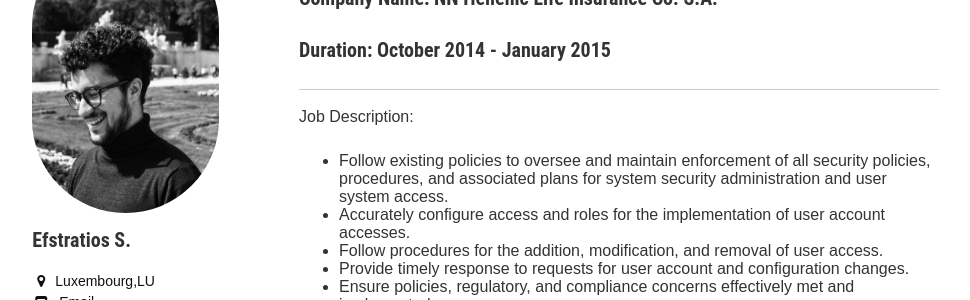
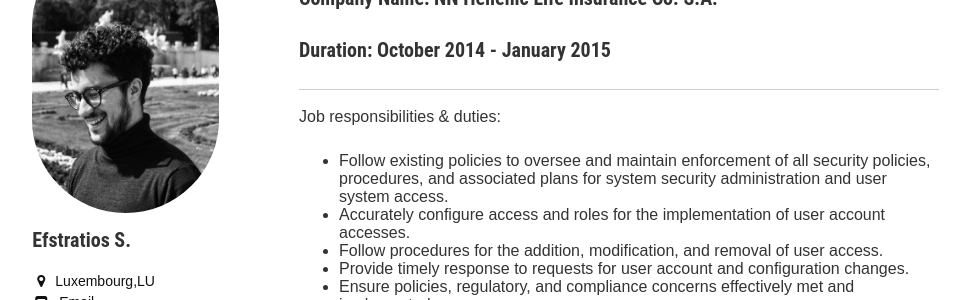
Before and after one commit to efstratios/efstratios.github.io, a Jekyll site: the page built from _posts/2014-10-13-nn_internship.md, in a window 1280 px wide. Shown: the part 150-450 px from the top of the page, without its empty margins (21-991 px from the left). Built offline with Jekyll 4.4.1, drawn with Linux system fonts in a browser that asks for light colours.

Commit message:
text enhancement & correction

```diff
--- a/_posts/2014-10-13-nn_internship.md
+++ b/_posts/2014-10-13-nn_internship.md
@@ -14,7 +14,7 @@ index: 0
 
 ---
 
-Job Description:
+Job responsibilities & duties:
 
 * Follow existing policies to oversee and maintain enforcement of all security policies, procedures, and associated plans for system security administration and user system access.
 * Accurately configure access and roles for the implementation of user account accesses.
```
